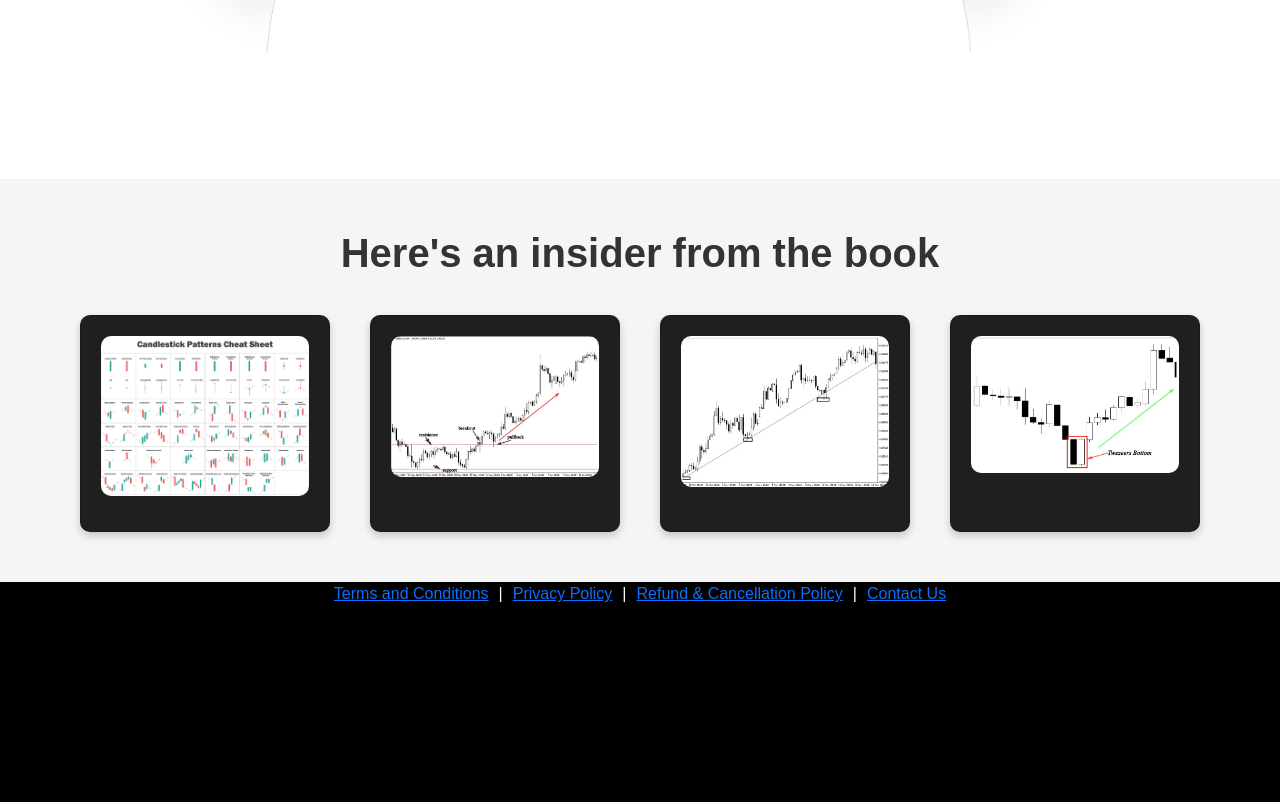
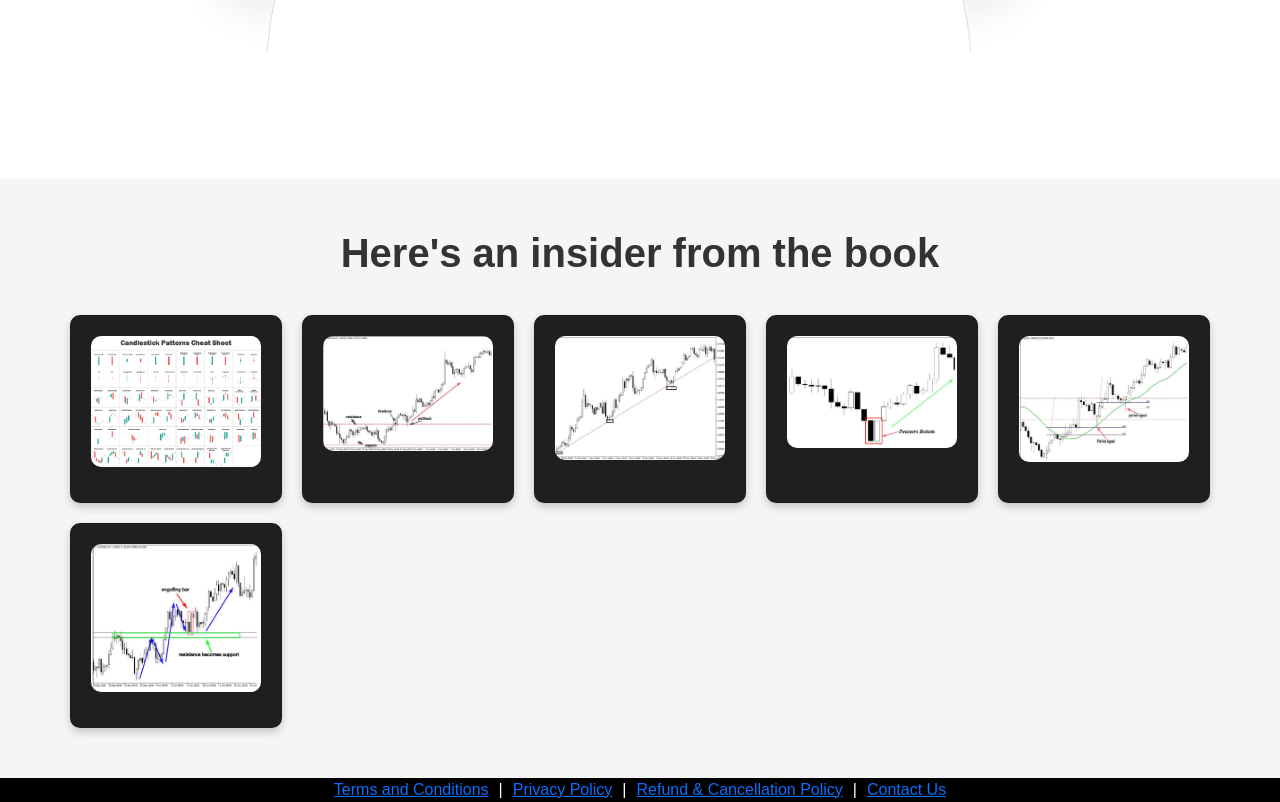
Before and after one commit to CatalystDesign5/StockMarketBible, a plain HTML site: page index.html in a window 1280 px wide. Shown: the part 2968-3770 px from the top of the page. Before the commit the page ends 3574 px from the top, so only its background shows below. Drawn offline with nearby package versions, Linux system fonts and the light colour scheme.

Commit message:
initial commit

```diff
--- a/index.html
+++ b/index.html
@@ -142,6 +142,14 @@
             <div class="card">
                 <img src="./assets/img/card4.png" alt="Understanding Forwards, Futures, Options & Swaps">
 
+            </div>
+
+            <div class="card">
+                <img src="./assets/img/Screenshot (167).png" alt="">
+            </div>
+
+            <div class="card">
+                <img src="./assets/img/Screenshot (170).png" alt="">
             </div>
         </div>
 
```
Also changed, not shown: assets/img/Screenshot (167).png (added), assets/img/Screenshot (170).png (added).
